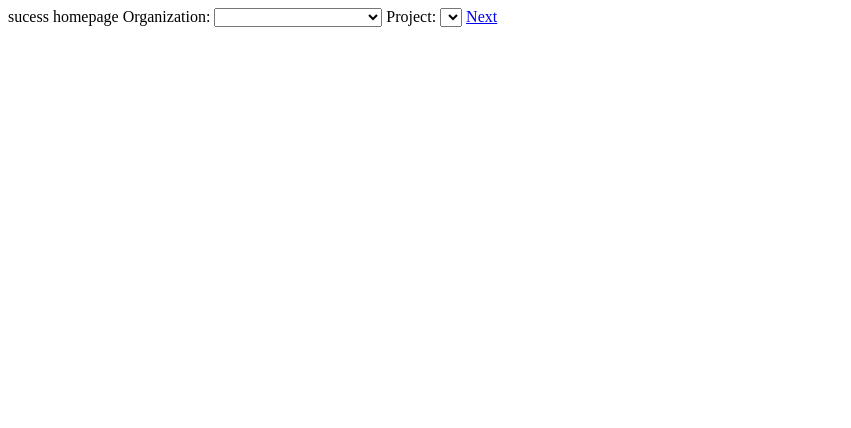
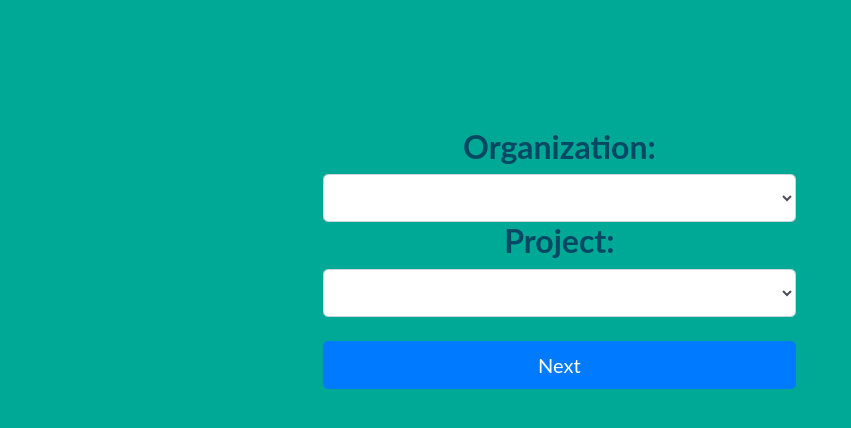
Before and after one commit to RGHuynh/blockchain_hackaton, a website: page index.html in a window 1280 px wide. Shown: the whole page, without its empty margins (0-851 px from the left). Drawn offline with nearby package versions, Linux system fonts and the light colour scheme; some packages are replaced by stand-ins of ours.

Commit message:
style: homepage

```diff
--- /dev/null
+++ b/app/assets/css/style.css
@@ -0,0 +1,31 @@
+html, body {
+  width: 100%;
+  height: 100%;
+}
+
+body {
+  font-family: 'Lato', 'Helvetica Neue', Helvetica, Arial, sans-serif;
+}
+
+h1,
+h2,
+h3,
+h4,
+h5,
+h6 {
+  font-family: 'Lato', 'Helvetica Neue', Helvetica, Arial, sans-serif;
+  font-weight: 700;
+}
+
+.masthead {
+  color: #044863;
+  position: relative;
+  background-color: #00A896;
+  -webkit-background-size: cover;
+  -moz-background-size: cover;
+  -o-background-size: cover;
+  background-size: cover;
+  padding-top: 8rem;
+  padding-bottom: 8rem;
+  height: 100vh;
+}
--- a/app/components/ngo_selection_box/ngo_selection_box.component.html
+++ b/app/components/ngo_selection_box/ngo_selection_box.component.html
@@ -1,3 +1,20 @@
-<label for='organization'> Organization: </label><select id="organization" ng-model="$ctrl.ngo" ng-change="$ctrl.setSaveOrg($ctrl.ngo)" ng-options="ngo for ngo in $ctrl.organization"></select>
-<label for='project'> Project: </label><select id="project" ng-model="$ctrl.organizationProject" ng-change="$ctrl.setSaveProject($ctrl.organizationProject)" ng-options="project for project in $ctrl.project($ctrl.ngo)"></select>
-<a href="#!/payment">Next</a>
+<div class="masthead text-center">
+  <div class="overlay"></div>
+  <div class='container'>
+    <div class='row'>
+      <div class='col-md-10 col-lg-8 col-xl-7 mx-auto'>
+        <div class="form-row">
+          <div class="col-12 col-md-9 mb-2 mb-md-0">
+            <h2 for='organization'> Organization: </h2>
+              <select class="form-control form-control-lg" id="organization" ng-model="$ctrl.ngo" ng-change="$ctrl.setSaveOrg($ctrl.ngo)" ng-options="ngo for ngo in $ctrl.organization"></select>
+            <h2 for='project'> Project: </h2>
+              <select class="form-control form-control-lg" id="project" ng-model="$ctrl.organizationProject" ng-change="$ctrl.setSaveProject($ctrl.organizationProject)" ng-options="project for project in $ctrl.project($ctrl.ngo)"></select>
+              <br>
+            <a class="btn btn-block btn-lg btn-primary" href="#!/payment">Next</a>
+          </div>
+        </div>
+      </div>
+    </div>
+  </div>
+
+</div>
--- a/app/pages/homepage/homepage.component.html
+++ b/app/pages/homepage/homepage.component.html
@@ -1,2 +1 @@
-sucess homepage
 <ngo_selection_box></ngo_selection_box>
--- a/index.html
+++ b/index.html
@@ -6,6 +6,10 @@
   <meta http-equiv="X-UA-Compatible" content="ie=edge">
   <title>Document</title>
 
+  <link rel="stylesheet" href="https://stackpath.bootstrapcdn.com/bootstrap/4.1.2/css/bootstrap.min.css" integrity="sha384-Smlep5jCw/wG7hdkwQ/Z5nLIefveQRIY9nfy6xoR1uRYBtpZgI6339F5dgvm/e9B" crossorigin="anonymous">
+  <script src="https://stackpath.bootstrapcdn.com/bootstrap/4.1.2/js/bootstrap.min.js" integrity="sha384-o+RDsa0aLu++PJvFqy8fFScvbHFLtbvScb8AjopnFD+iEQ7wo/CG0xlczd+2O/em" crossorigin="anonymous"></script>
+
+  <link rel="stylesheet" href="/app/assets/css/style.css">
   <script src="https://ajax.googleapis.com/ajax/libs/angularjs/1.7.2/angular.min.js"></script>
   <script src="https://code.angularjs.org/1.7.2/angular-route.min.js"></script>
   <script src="/app/app.module.js"></script>
```
